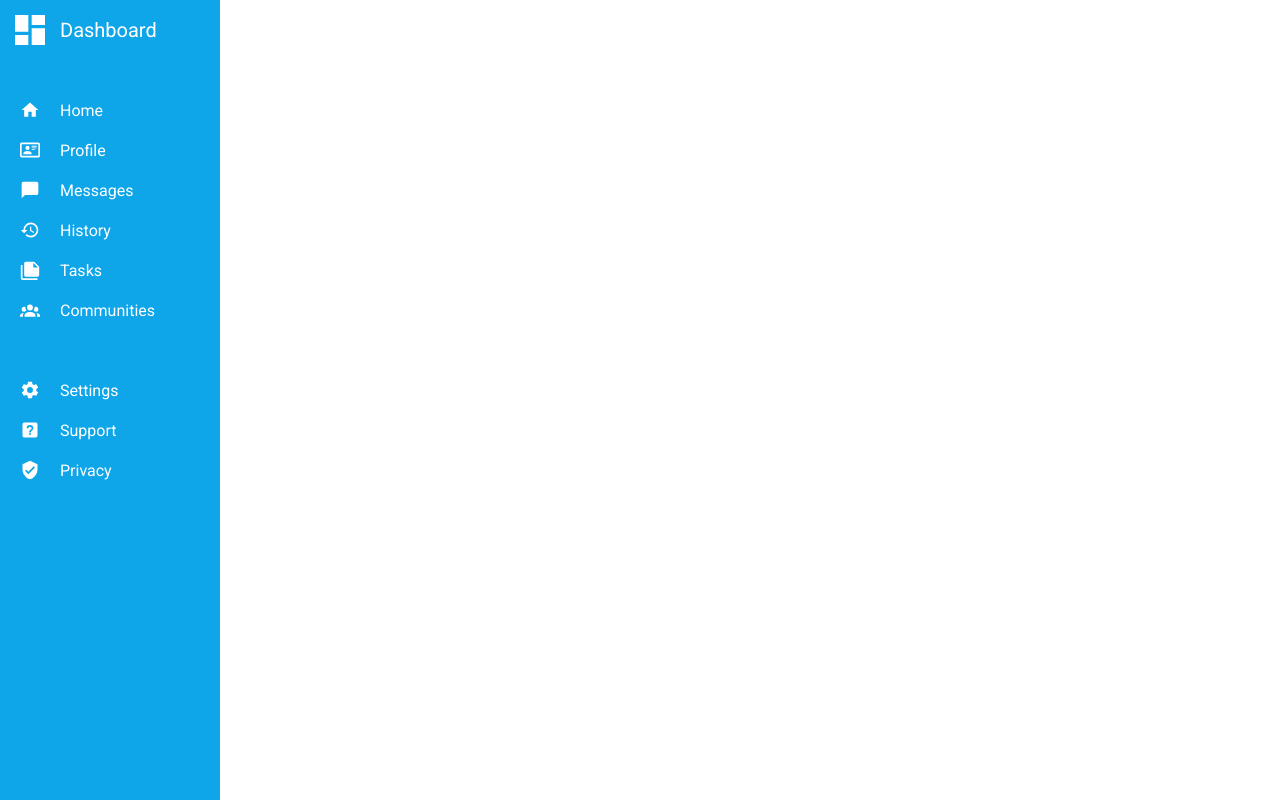
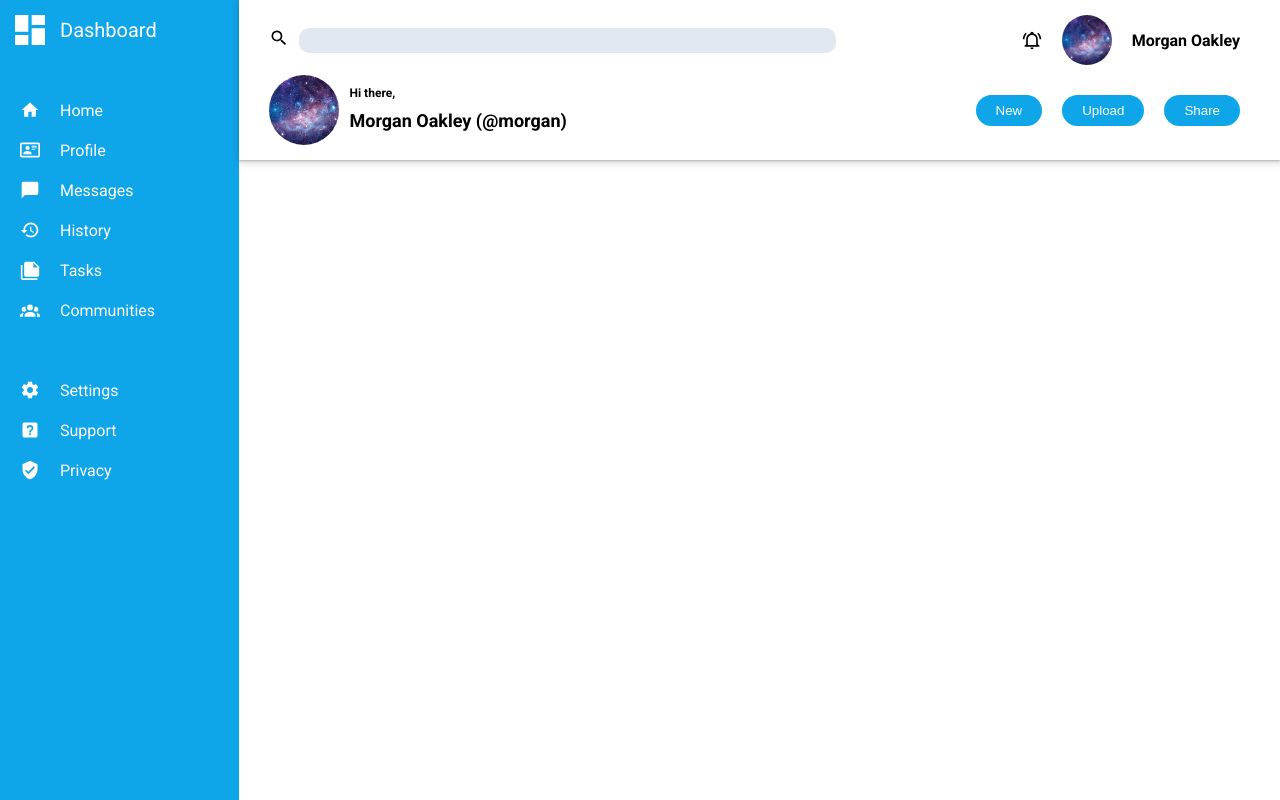
Before and after one commit to JonasKaruzas/2022_practice_odin-admin_dashboard, a website: page index.html in a window 1280 px wide. Drawn offline with Linux system fonts and the light colour scheme.

Commit message:
feat: :sparkles: Header

```diff
--- a/index.html
+++ b/index.html
@@ -84,7 +84,31 @@
         </ul>
       </nav>
       <main>
-        <header></header>
+        <header>
+          <div class="top">
+            <form>
+              <img class="icon" src="./img/magnify.svg" alt="" />
+              <input type="text" name="search" id="search" />
+            </form>
+            <div class="user-container">
+              <img class="icon" src="./img/bell-ring-outline.svg" alt="" />
+              <img class="user-photo" src="./img/user_photo.jpg" alt="" />
+              <span>Morgan Oakley</span>
+            </div>
+          </div>
+          <div class="bottom">
+            <div class="greeting">
+              <img src="./img/user_photo.jpg" alt="" />
+              <span>Hi there,</span>
+              <span>Morgan Oakley (@morgan)</span>
+            </div>
+            <div class="buttons">
+              <button>New</button>
+              <button>Upload</button>
+              <button>Share</button>
+            </div>
+          </div>
+        </header>
         <section>
           <div class="projects-container"></div>
           <div class="a-and-t-container">
--- a/style/style.scss
+++ b/style/style.scss
@@ -11,10 +11,11 @@ body {
 
 .wrapper {
   height: 100vh;
+  display: flex;
 }
 
 nav {
-  width: 200px;
+  width: 270px;
   height: 100%;
   background-color: #0ea5e9;
   color: $nav-white;
@@ -56,20 +57,125 @@ nav {
       }
     }
   }
+
+  .icon {
+    filter: invert(1);
+    height: 20px;
+    width: 20px;
+
+    &-big {
+      filter: invert(1);
+      height: 40px;
+      width: 40px;
+    }
+  }
 }
 
 .no-hover:hover {
   background-color: #0ea5e9;
 }
 
-.icon {
-  filter: invert(1);
-  height: 20px;
-  width: 20px;
+main {
+  width: 100%;
+}
 
-  &-big {
-    filter: invert(1);
-    height: 40px;
-    width: 40px;
+header {
+  padding-top: 15px;
+  padding-left: 30px;
+  padding-right: 40px;
+  padding-bottom: 15px;
+
+  box-shadow: rgba(60, 64, 67, 0.3) 0px 1px 2px 0px,
+    rgba(60, 64, 67, 0.15) 0px 2px 6px 2px;
+
+  .top {
+    display: flex;
+    align-items: center;
+    justify-content: space-between;
+
+    form {
+      display: flex;
+      gap: 10px;
+      flex: 1;
+
+      input {
+        border: none;
+        border-radius: 10px;
+        background-color: #e2e8f0;
+        padding: 5px;
+        width: 70%;
+      }
+    }
+
+    .user-container {
+      display: flex;
+      align-items: center;
+      gap: 20px;
+
+      span {
+        font-weight: 700;
+      }
+    }
+
+    .icon {
+      height: 20px;
+      width: 20px;
+    }
+
+    .user-photo {
+      height: 50px;
+      width: 50px;
+      border-radius: 25px;
+    }
+  }
+
+  .bottom {
+    margin-top: 10px;
+    display: flex;
+    justify-content: space-between;
+    align-items: center;
+
+    .greeting {
+      display: grid;
+      grid-template-columns: auto 1fr;
+      grid-template-rows: 1fr 1fr;
+
+      img {
+        height: 70px;
+        width: 70px;
+        border-radius: 40px;
+        grid-row-start: span 2;
+        margin-right: 10px;
+      }
+
+      span:nth-of-type(1) {
+        font-size: 12px;
+        font-weight: 700;
+        align-self: flex-end;
+        margin-bottom: 10px;
+      }
+      span:nth-of-type(2) {
+        font-size: 18px;
+        font-weight: 700;
+      }
+    }
+
+    .buttons {
+      display: flex;
+      gap: 20px;
+
+      button {
+        border: none;
+        border-radius: 20px;
+        padding: 8px 20px;
+        color: $nav-white;
+        background-color: #0ea5e9;
+
+        &:hover {
+          cursor: pointer;
+          background-color: #0284c7;
+        }
+      }
+    }
   }
 }
```
Also changed, not shown: img/user_photo.jpg (added), style/style.css, 1 other file.
